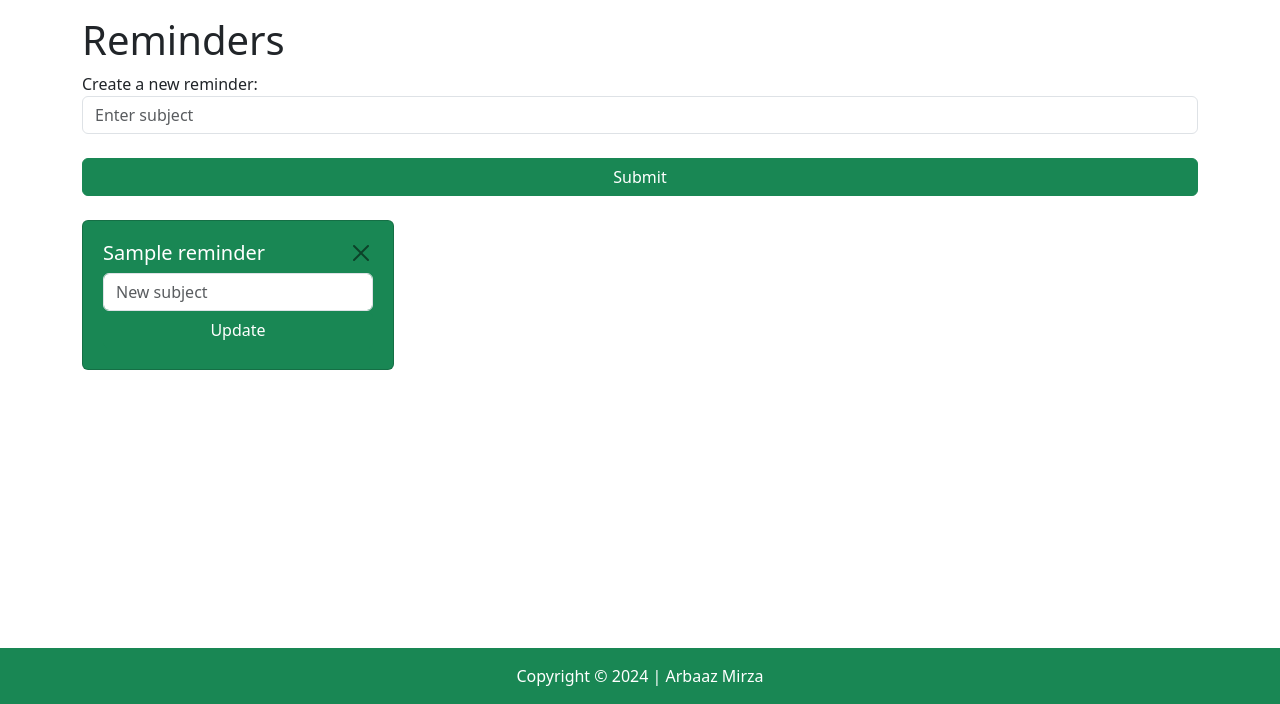
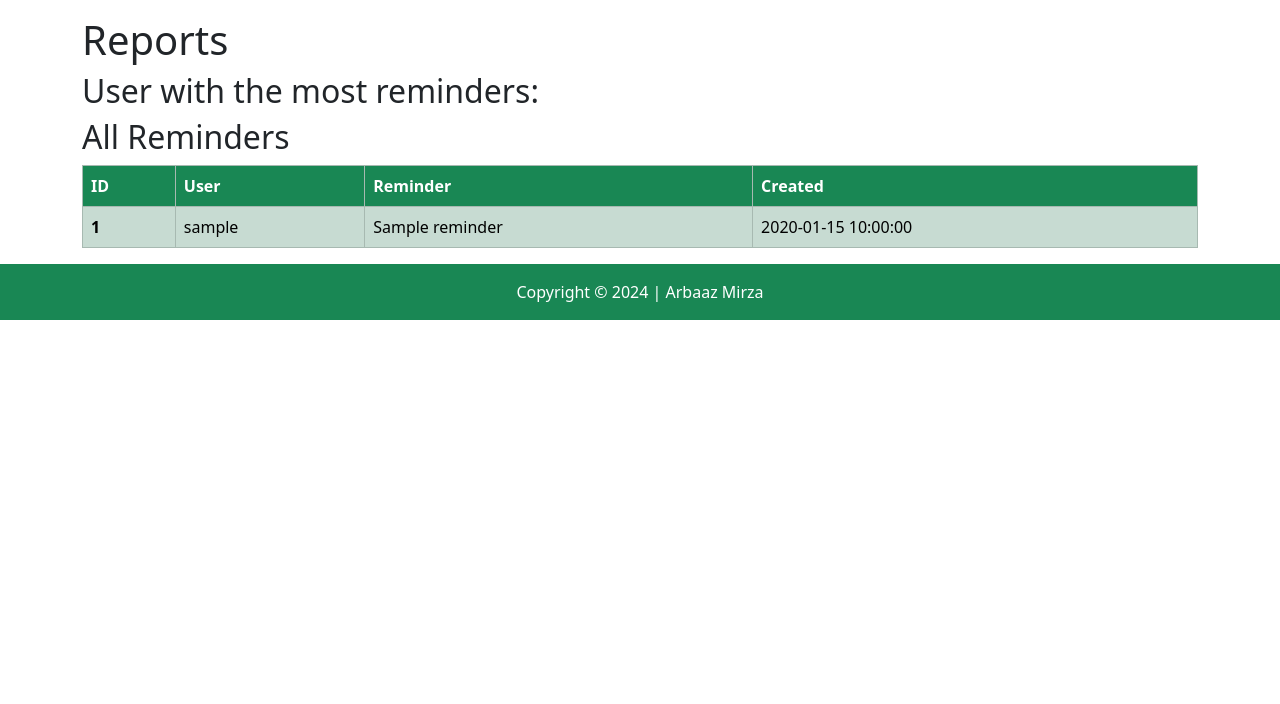
Before and after one commit to am-ping/cosc-4806, a PHP site: template app/views/reports/index.php in a window 1280 px wide. Shown: the part 96-800 px from the top of the page. Run offline with PHP 8.4, Linux system fonts and the light colour scheme; the visitor is signed in with stand-in values (Sample User, id 1); tables that the repository leaves empty or names only in its code hold one stand-in row (values such as "Sample post"); the template is opened without the code that fills it: most values are stand-ins (such as "Sample title", 1, 10 or a date in 2020).

Commit message:
Add table with all reminders

```diff
--- a/app/controllers/reminders.php
+++ b/app/controllers/reminders.php
@@ -4,7 +4,7 @@ class Reminders extends Controller {
 
   public function index() {
     $reminder = $this->model('Reminder');
-    $list_of_reminders = $reminder->get_all_reminders();
+    $list_of_reminders = $reminder->get_reminders();
     $this->view('reminders/index', ['reminders' => $list_of_reminders]);
   }
 
--- a/app/controllers/reports.php
+++ b/app/controllers/reports.php
@@ -3,9 +3,9 @@
 class Reports extends Controller {
 
     public function index() {
-      $user = $this->model('User');
-
-      $this->view('reports/index');
+      $reminder = $this->model('Reminder');
+      $list_of_reminders = $reminder->get_all_reminders();
+      $this->view('reports/index', ['reminders' => $list_of_reminders]);
     }
 
 }
--- a/app/views/reports/index.php
+++ b/app/views/reports/index.php
@@ -13,40 +13,35 @@
         </div>
         <div class="row">
             <div class="col-lg-12">
-            <h1>Reminders</h1>
+                <h1>Reports</h1>
             </div>
         </div>
     </div>
-
-<form action="/reminders/create" method="post" >
-    <div class="form-group">
-        <label for="subject">Create a new reminder:</label>
-        <input required type="text" class="form-control" name="subject" placeholder="Enter subject">
-    </div>
-    <br>
-    <button type="submit" class="btn btn-success" id="liveToastBtn" style="width: 100%;">Submit</button>
-</form>
-<br>
-<div class="d-flex flex-wrap justify-content-start gap-3">
+    <h2>User with the most reminders: </h2>
+    <h2>All Reminders</h2>
+    <table class="table table-success table-striped table-bordered">
+        <thead>
+            <tr>
+                <th scope="col" class="text-bg-success">ID</th>
+                <th scope="col" class="text-bg-success">User</th>
+                <th scope="col" class="text-bg-success">Reminder</th>
+                <th scope="col" class="text-bg-success">Created</th>
+            </tr>
+        </thead>
+        <tbody>
         <?php
         foreach ($data['reminders'] as $reminder) { ?>
-        <div class="card text-bg-success p-1" style="width: 19.5rem;">
-            <div class="card-body">
-                <div class="d-flex justify-content-between">
-                    <h5 class="card-title"><? echo $reminder['subject'] ?></h5>
-                    <a class="btn-close" aria-label="Close" href="/reminders/delete/?id=<? echo $reminder['id'];?>"></a>
-                </div>
-                <form action="/reminders/update/?id=<? echo $reminder['id'];?>" method="post" >
-                    <div class="form-group">
-                        <input required type="text" class="form-control" name="new_subject" placeholder="New subject">
-                        <button type="submit" class="btn btn-success" style="width: 100%;">Update</button>
-                    </div>
-                </form>
-            </div>
-        </div>
+            <tr>
+                <th scope="row"><? echo $reminder['user_id'] ?></th>
+                <td><? echo $reminder['username'] ?></td>
+                <td><? echo $reminder['subject'] ?></td>
+                <td><? echo $reminder['created_at'] ?></td>
+            </tr>
         <?
         }
         ?>
+        </tbody>
+    </table>
 </div>
 
 <?php require_once 'app/views/templates/footer.php' ?>
--- a/app/views/templates/footer.php
+++ b/app/views/templates/footer.php
@@ -1,4 +1,4 @@
-<footer class="footer fixed-bottom text-bg-success mx-auto text-center p-3 pb-0" style="width: 100%;"">
+<footer class="footer text-bg-success mx-auto text-center p-3 pb-0" style="width: 100%;"">
     <div class="row">
         <div class="col-lg-12">
             <p>Copyright &copy; <?php echo date('Y'); ?> | Arbaaz Mirza </p>
```
Also changed, not shown: app/models/Reminder.php (+16 -0 lines). Lines whose indentation alone changed are shown as unchanged.
